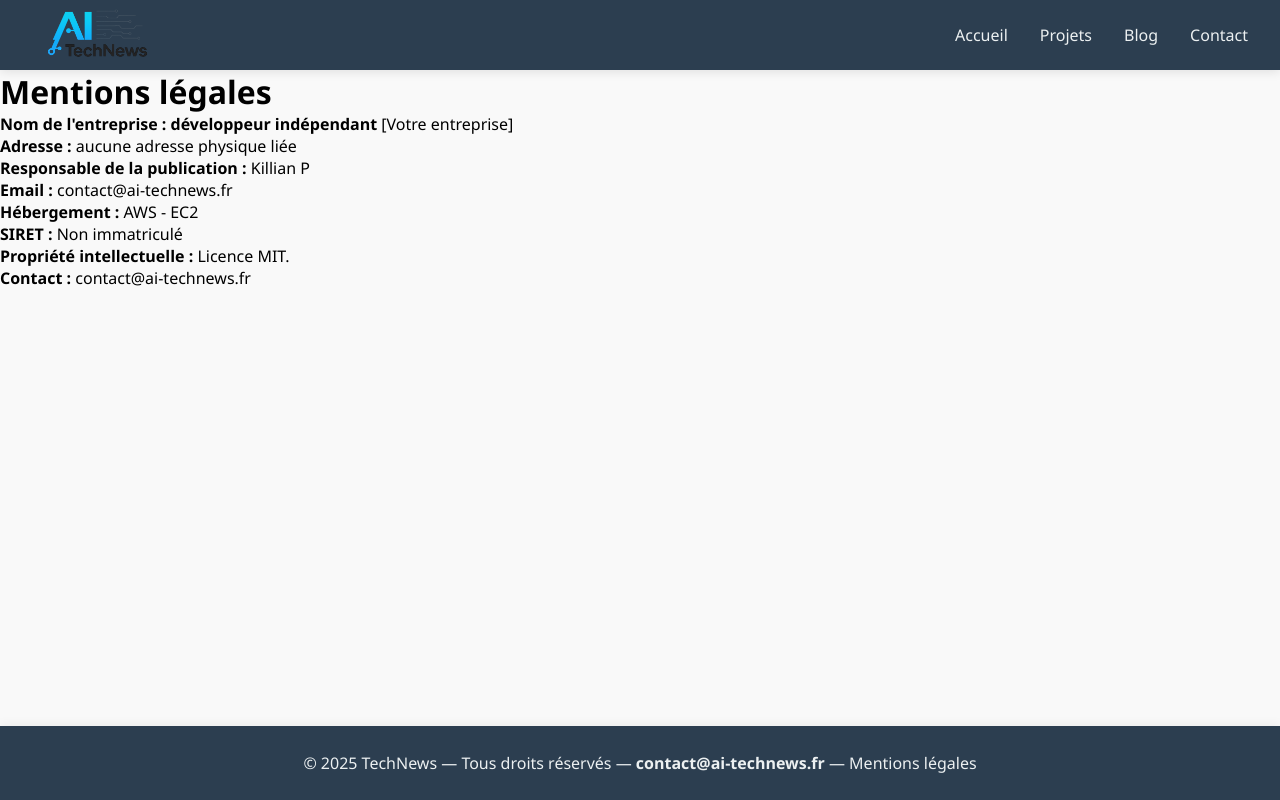
After one commit to Killianp-dev/django-app, a Django app: page /mentions-legales/ in a window 1280 px wide. The commit adds this page. Run offline with Django 5.2, Linux system fonts and the light colour scheme; some libraries are stand-ins or nearby versions.

Commit message:
Add legal notice page, dedicated route, and footer link

```diff
--- a/src/config/urls.py
+++ b/src/config/urls.py
@@ -47,4 +47,5 @@ urlpatterns = [
     path('contact/', include('contact_form.urls')),
     path('sitemap.xml', sitemap, {'sitemaps': sitemaps}, name='django.contrib.sitemaps.views.sitemap'),
     path('robots.txt', robots_txt),
+    path('mentions-legales/', TemplateView.as_view(template_name="mentions_legales.html"), name='mentions_legales'),
 ] + static(settings.MEDIA_URL, document_root=settings.MEDIA_ROOT)
--- a/src/templates/base.html
+++ b/src/templates/base.html
@@ -74,6 +74,7 @@ height="0" width="0" style="display:none;visibility:hidden"></iframe></noscript>
 <footer class="footer">
     <p>&copy; 2025 TechNews — Tous droits réservés —
         <a href="mailto:contact@ai-technews.fr"><strong>contact@ai-technews.fr</strong></a>
+        — <a href="{% url 'mentions_legales' %}">Mentions légales</a>
     </p>
 </footer>
 
--- /dev/null
+++ b/src/templates/mentions_legales.html
@@ -0,0 +1,15 @@
+{% extends "base.html" %}
+{% block title %}Mentions légales{% endblock %}
+{% block content %}
+<main class="mentions-legales">
+    <h1>Mentions légales</h1>
+    <p><strong>Nom de l'entreprise : développeur indépendant</strong> [Votre entreprise]</p>
+    <p><strong>Adresse :</strong> aucune adresse physique liée</p>
+    <p><strong>Responsable de la publication :</strong> Killian P</p>
+    <p><strong>Email :</strong> contact@ai-technews.fr</p>
+    <p><strong>Hébergement :</strong> AWS - EC2</p>
+    <p><strong>SIRET :</strong> Non immatriculé</p>
+    <p><strong>Propriété intellectuelle :</strong> Licence MIT.</p>
+    <p><strong>Contact :</strong> contact@ai-technews.fr</p>
+</main>
+{% endblock %}
```
